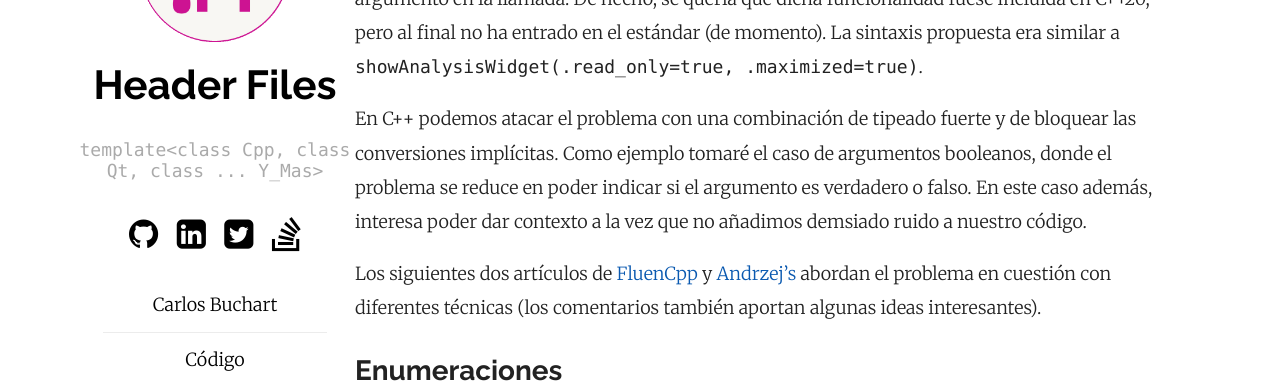
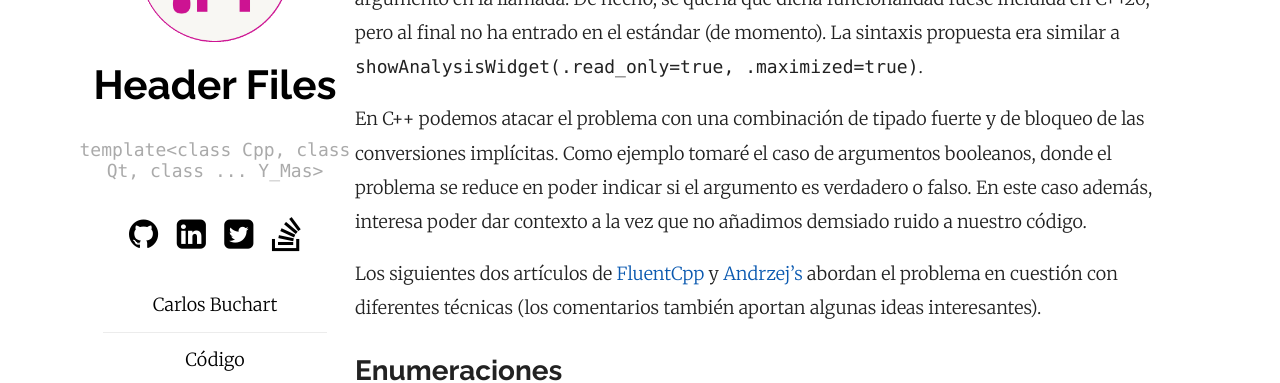
Before and after one commit to BlogHeaderFiles/BlogHeaderFiles.github.io, a Jekyll site: the page built from _posts/2021-02-07-expressive-arguments.md, in a window 1280 px wide and 900 px high, scrolled down 819 px. Shown: the part 153-536 px from the top of the window. Built offline with Jekyll 4.4.1, drawn with Linux system fonts in a browser that asks for light colours.

Commit message:
Fix typos

```diff
--- a/_posts/2021-02-07-expressive-arguments.md
+++ b/_posts/2021-02-07-expressive-arguments.md
@@ -19,9 +19,9 @@ Adicionalmente, tenemos algunas posibles fuentes de errores, como intercambiar l
 
 Lenguajes como Python ayudan en este problema mediante la posibilidad de usar el nombre del argumento en la llamada. De hecho, se quería que dicha funcionalidad fuese incluida en C++20, pero al final no ha entrado en el estándar (de momento). La sintaxis propuesta era similar a `showAnalysisWidget(.read_only=true, .maximized=true)`.
 
-En C++ podemos atacar el problema con una combinación de tipeado fuerte y de bloquear las conversiones implícitas. Como ejemplo tomaré el caso de argumentos booleanos, donde el problema se reduce en poder indicar si el argumento es verdadero o falso. En este caso además, interesa poder dar contexto a la vez que no añadimos demsiado ruido a nuestro código.
+En C++ podemos atacar el problema con una combinación de tipado fuerte y de bloqueo de las conversiones implícitas. Como ejemplo tomaré el caso de argumentos booleanos, donde el problema se reduce en poder indicar si el argumento es verdadero o falso. En este caso además, interesa poder dar contexto a la vez que no añadimos demsiado ruido a nuestro código.
 
-Los siguientes dos artículos de [FluenCpp](https://www.fluentcpp.com/2018/05/04/passing-booleans-to-an-interface-in-an-expressive-way/) y [Andrzej's](https://akrzemi1.wordpress.com/2017/02/16/toggles-in-functions/) abordan el problema en cuestión con diferentes técnicas (los comentarios también aportan algunas ideas interesantes).
+Los siguientes dos artículos de [FluentCpp](https://www.fluentcpp.com/2018/05/04/passing-booleans-to-an-interface-in-an-expressive-way/) y [Andrzej's](https://akrzemi1.wordpress.com/2017/02/16/toggles-in-functions/) abordan el problema en cuestión con diferentes técnicas (los comentarios también aportan algunas ideas interesantes).
 
 ### Enumeraciones
 
```
